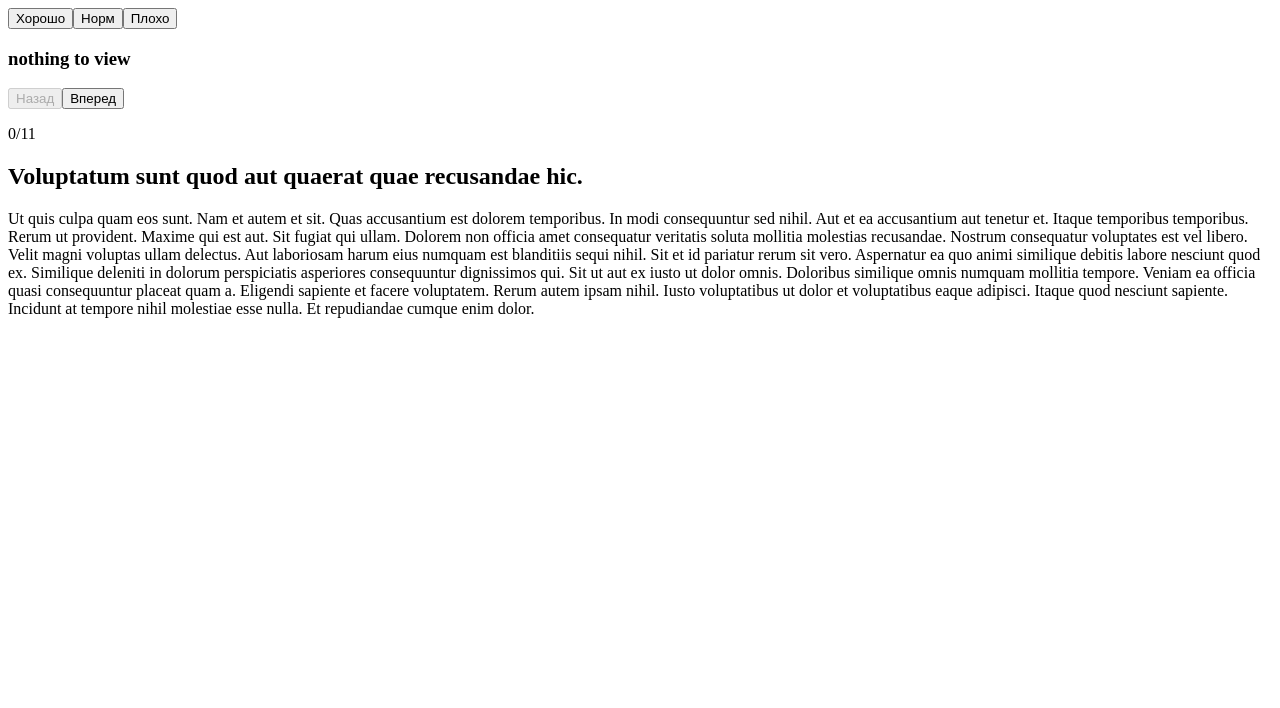
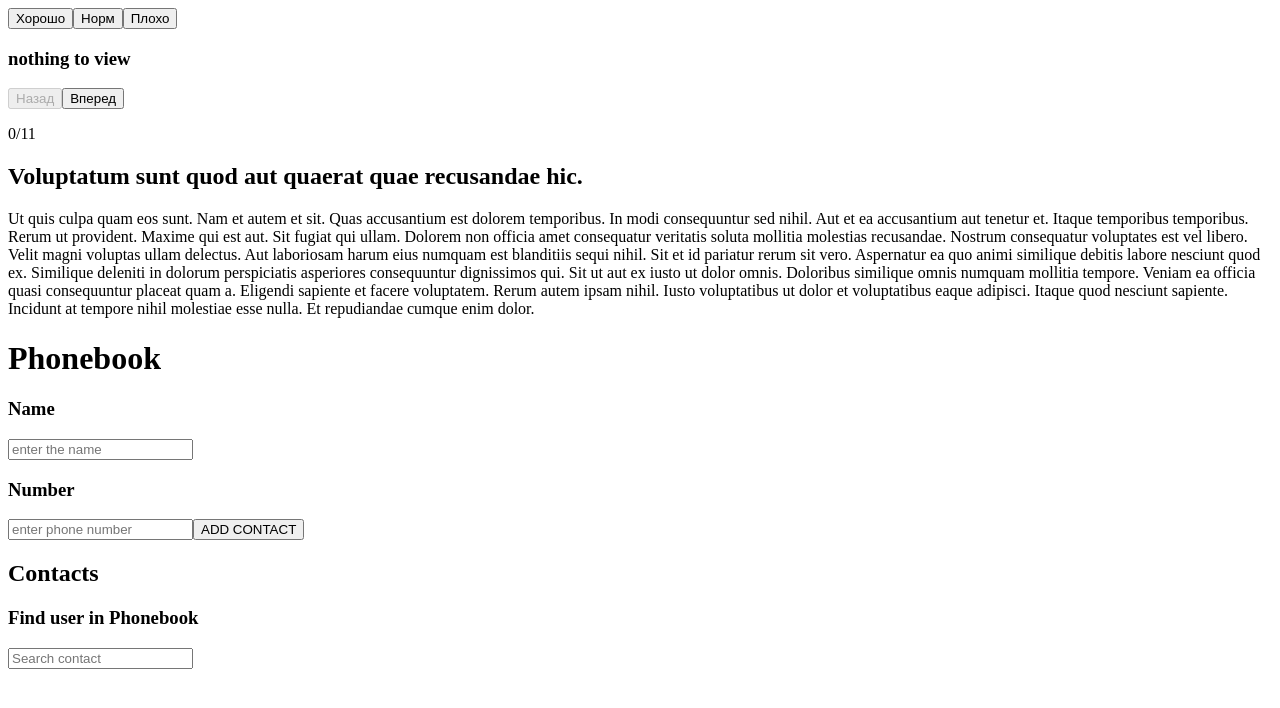
Before and after one commit to wwwsrc/goit-react-app-task, a React (Create React App) app: page / in a window 1280 px wide. Shown: the top 708 px of the page. Built offline with nearby package versions, Linux system fonts and the light colour scheme.

Commit message:
HW2 beta version

```diff
--- a/package.json
+++ b/package.json
@@ -10,7 +10,8 @@
     "prop-types": "^15.7.2",
     "react": "^16.12.0",
     "react-dom": "^16.12.0",
-    "react-scripts": "3.3.0"
+    "react-scripts": "3.3.0",
+    "uuid": "^3.3.3"
   },
   "scripts": {
     "start": "react-scripts start",
--- a/src/components/App.js
+++ b/src/components/App.js
@@ -3,12 +3,14 @@ import "./App.css";
 import Counter from "./feedback/Feedback";
 import Reader from "./reader/Reader";
 import publications from "../publications.json";
+import Phonebook from "./phonebook/Phonebook";
 
 const App = () => {
   return (
     <div>
       <Counter />
       <Reader items={publications} />
+      <Phonebook />
     </div>
   );
 };
--- /dev/null
+++ b/src/components/phonebook/Phonebook.js
@@ -0,0 +1,93 @@
+import React, { Component } from "react";
+import ContactForm from "./contactForm/ContactForm";
+import ContactList from "./contactList/ContactList";
+import Filter from "./filter/Filter";
+const uuidv4 = require("uuid/v4");
+
+class Phonebook extends Component {
+  state = {
+    contacts: [],
+    filter: "",
+    name: "",
+    number: ""
+  };
+  handleChange = e => {
+    const { name, value } = e.target;
+    this.setState({ [name]: value });
+  };
+  addContact = contact => {
+    this.setState(prevState => {
+      return {
+        contacts: [...prevState.contacts, contact]
+      };
+    });
+  };
+  handleSubmit = e => {
+    e.preventDefault();
+    let flag = true;
+    this.state.contacts.forEach(contact => {
+      if (contact.name.toLowerCase() === this.state.name.toLowerCase()) {
+        flag = false;
+        alert(`${e.target.name.value} is already in contacts.`);
+      }
+    });
+    if (flag === true && this.state.name && this.state.number) {
+      this.addContact({
+        name: this.state.name,
+        number: this.state.number,
+        id: uuidv4()
+      });
+      this.setState({ name: "", number: "" });
+    } else if (flag === true) {
+      alert("Заполните поля");
+    }
+  };
+  deleteContact = delItem => {
+    this.setState(prevState => {
+      return {
+        contacts: prevState.contacts.filter(contact => contact.id !== delItem)
+      };
+    });
+  };
+  handleDelete = e => {
+    const delItem = e.target.closest("li").id;
+    this.deleteContact(delItem);
+  };
+  handleSearch = e => {
+    this.setState({ filter: e.target.value.toLowerCase() });
+  };
+  /* applyFilter = e => {
+    const filter = this.state.contacts.filter(contact => {
+      return contact.name.toLowerCase().includes(this.state.filter);
+    });
+  }; */
+  render() {
+    const filteredContacts = this.state.contacts.filter(contact => {
+      return contact.name.toLowerCase().includes(this.state.filter);
+    });
+    return (
+      <>
+        <div>
+          <h1>Phonebook</h1>
+          <ContactForm
+            handleChange={this.handleChange}
+            handleSubmit={this.handleSubmit}
+            name={this.state.name}
+            number={this.state.number}
+          />
+
+          <h2>Contacts</h2>
+          <ContactList
+            contacts={this.state.contacts}
+            handleDelete={this.handleDelete}
+            /* filter={this.applyFilter} */
+            filter={filteredContacts}
+          />
+          <Filter handleSearch={this.handleSearch} />
+        </div>
+      </>
+    );
+  }
+}
+
+export default Phonebook;
--- /dev/null
+++ b/src/components/phonebook/contactForm/ContactForm.js
@@ -0,0 +1,26 @@
+import React from "react";
+
+const ContactForm = ({ handleChange, handleSubmit, name, number }) => {
+  return (
+    <form onSubmit={handleSubmit}>
+      <h3>Name</h3>
+      <input
+        type="text"
+        name="name"
+        value={name}
+        onChange={handleChange}
+        placeholder="enter the name"
+      ></input>
+      <h3>Number</h3>
+      <input
+        type="number"
+        name="number"
+        value={number}
+        onChange={handleChange}
+        placeholder="enter phone number"
+      ></input>
+      <button type="submit">ADD CONTACT</button>
+    </form>
+  );
+};
+export default ContactForm;
--- /dev/null
+++ b/src/components/phonebook/contactList/ContactList.js
@@ -0,0 +1,23 @@
+import React from "react";
+
+const ContactList = ({ contacts, handleDelete, filter }) => {
+  return (
+    <ul>
+      {filter.length === 0
+        ? contacts.map(elem => (
+            <li key={elem.id} id={elem.id}>
+              {elem.name}::{elem.number}
+              <button onClick={handleDelete}>del</button>
+            </li>
+          ))
+        : filter.map(elem => (
+            <li key={elem.id} id={elem.id}>
+              {elem.name}:{elem.number}
+              <button onClick={handleDelete}>del</button>
+            </li>
+          ))}
+    </ul>
+  );
+};
+
+export default ContactList;
--- /dev/null
+++ b/src/components/phonebook/filter/Filter.js
@@ -0,0 +1,16 @@
+import React, { Component } from "react";
+
+const Filter = ({ handleSearch }) => {
+  return (
+    <>
+      <h3>Find user in Phonebook</h3>
+      <input
+        type="text"
+        placeholder="Search contact    "
+        onInput={handleSearch}
+      />
+    </>
+  );
+};
+
+export default Filter;
--- a/src/components/reader/Reader.js
+++ b/src/components/reader/Reader.js
@@ -2,6 +2,7 @@ import React, { Component } from "react";
 import Controls from "./controls/Controls";
 import Progress from "./progress/Progress";
 import Publication from "./publication/Publication";
+import PropTypes from "prop-types";
 
 export default class Reader extends Component {
   static defaultProps = {
@@ -22,8 +23,8 @@ export default class Reader extends Component {
   };
 
   render() {
+    const publication = this.props.items[this.state.publicationIndex];
     console.log(this.props.items);
-    const publication = this.props.items[this.state.publicationIndex];
     const disableBtnPrev = this.state.publicationIndex === 0 ? true : false;
     const disableBtnNext =
       this.state.publicationIndex === this.props.items.length - 1
```
